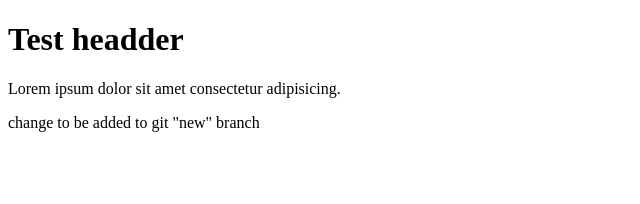
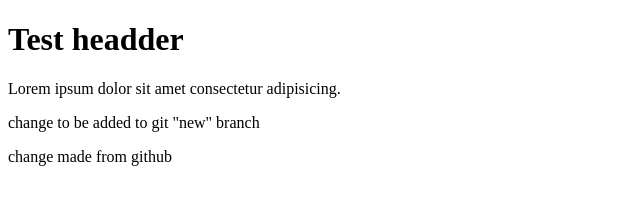
Before and after one commit to octavianTestAccount/test_, a plain HTML site: page index.html in a window 1280 px wide. Shown: the whole page, without its empty margins (0-640 px from the left). Drawn offline with Linux system fonts and the light colour scheme.

Commit message:
added change from github
changed stuff

```diff
--- a/index.html
+++ b/index.html
@@ -10,6 +10,7 @@
     <h1>Test headder</h1>
 <p>Lorem ipsum dolor sit amet consectetur adipisicing.</p>
 <p>change to be added to git "new" branch</p>
+    <p>change made from github</p>
 
 
 </body>
```
